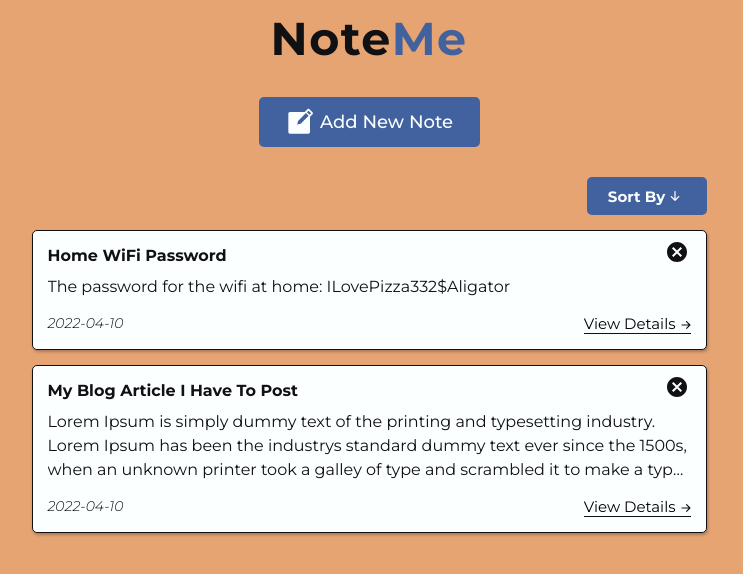
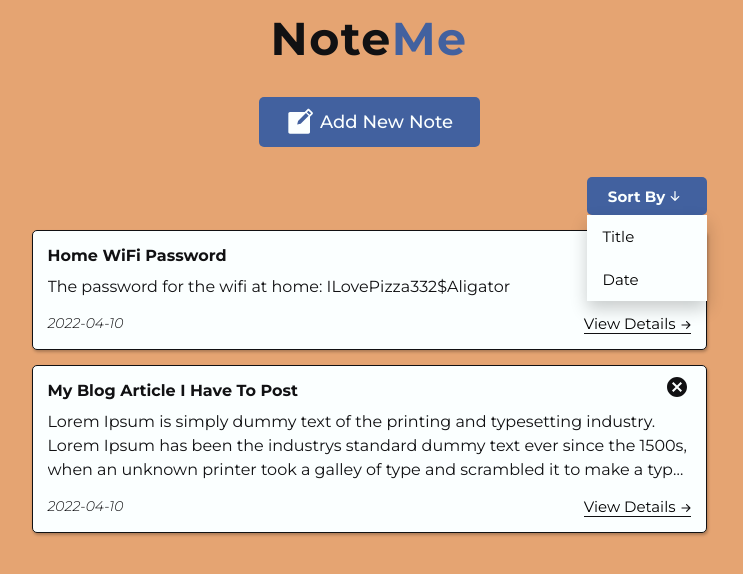
Before and after one commit to dimitarradulov/note-react-app, a React (Create React App) app: page / in a window 1280 px wide. Both pictures are taken after a click on the button "Sort By". Shown: the top 574 px of the page, without its empty margins (271-1014 px from the left). Built offline with nearby package versions, Linux system fonts and the light colour scheme.

Commit message:
Add sorting

```diff
--- a/src/App.js
+++ b/src/App.js
@@ -52,6 +52,18 @@ const App = () => {
     setIsViewingDetails({ note: {}, viewing: false });
   };
 
+  const titleSortHandler = () => {
+    setNotes((prevNotes) => {
+      return [...prevNotes].sort((a, b) => a.title.localeCompare(b.title));
+    });
+  };
+
+  const dateSortHandler = () => {
+    setNotes((prevNotes) => {
+      return [...prevNotes].sort((a, b) => a.date - b.date);
+    });
+  };
+
   return (
     <div>
       <Header />
@@ -60,10 +72,13 @@ const App = () => {
         data={notes}
         onDelete={deleteNoteData}
         onViewDetails={viewDetailsHandler}
+        onTitleSort={titleSortHandler}
+        onDateSort={dateSortHandler}
       />
       <ReactModal
         isOpen={isViewingDetails.viewing}
         onRequestClose={closeModalHandler}
+        ariaHideApp={false}
         style={{
           overlay: {
             backgroundColor: 'rgba(0, 0, 0, 0.65)',
--- a/src/components/Notes/Notes.js
+++ b/src/components/Notes/Notes.js
@@ -10,7 +10,10 @@ const Notes = (props) => {
   if (props.data.length !== 0) {
     jsxContent = (
       <div>
-        <NotesFilter />
+        <NotesFilter
+          onTitleSort={props.onTitleSort}
+          onDateSort={props.onDateSort}
+        />
         <AddedNotes
           onDelete={props.onDelete}
           onViewDetails={props.onViewDetails}
--- a/src/components/Notes/NotesFilter.css
+++ b/src/components/Notes/NotesFilter.css
@@ -17,7 +17,7 @@
 }
 
 .dropdown__content {
-  display: none;
+  /* display: none; */
   position: absolute;
   background-color: #fbffff;
   width: 12rem;
--- a/src/components/Notes/NotesFilter.js
+++ b/src/components/Notes/NotesFilter.js
@@ -1,9 +1,31 @@
+import { useState } from 'react';
+
 import './NotesFilter.css';
 
-const NotesFilter = () => {
+const NotesFilter = (props) => {
+  const [isSorting, setIsSorting] = useState(false);
+
+  const dropdownContentClasses = `dropdown__content ${
+    !isSorting ? 'hidden' : ''
+  }`;
+
+  const sortHandler = () => {
+    setIsSorting((prevState) => {
+      if (prevState) return false;
+
+      return true;
+    });
+  };
+
+  const sortElementsHandler = (fn) => {
+    fn();
+
+    setIsSorting(false);
+  };
+
   return (
     <div className="dropdown">
-      <button className="btn btn--filter">
+      <button onClick={sortHandler} className="btn btn--filter">
         <span>Sort By</span>
         <svg
           width="20"
@@ -20,9 +42,11 @@ const NotesFilter = () => {
           />
         </svg>
       </button>
-      <ul className="dropdown__content hidden">
-        <li>Title</li>
-        <li>Date</li>
+      <ul className={dropdownContentClasses}>
+        <li onClick={sortElementsHandler.bind(this, props.onTitleSort)}>
+          Title
+        </li>
+        <li onClick={sortElementsHandler.bind(this, props.onDateSort)}>Date</li>
       </ul>
     </div>
   );
```
